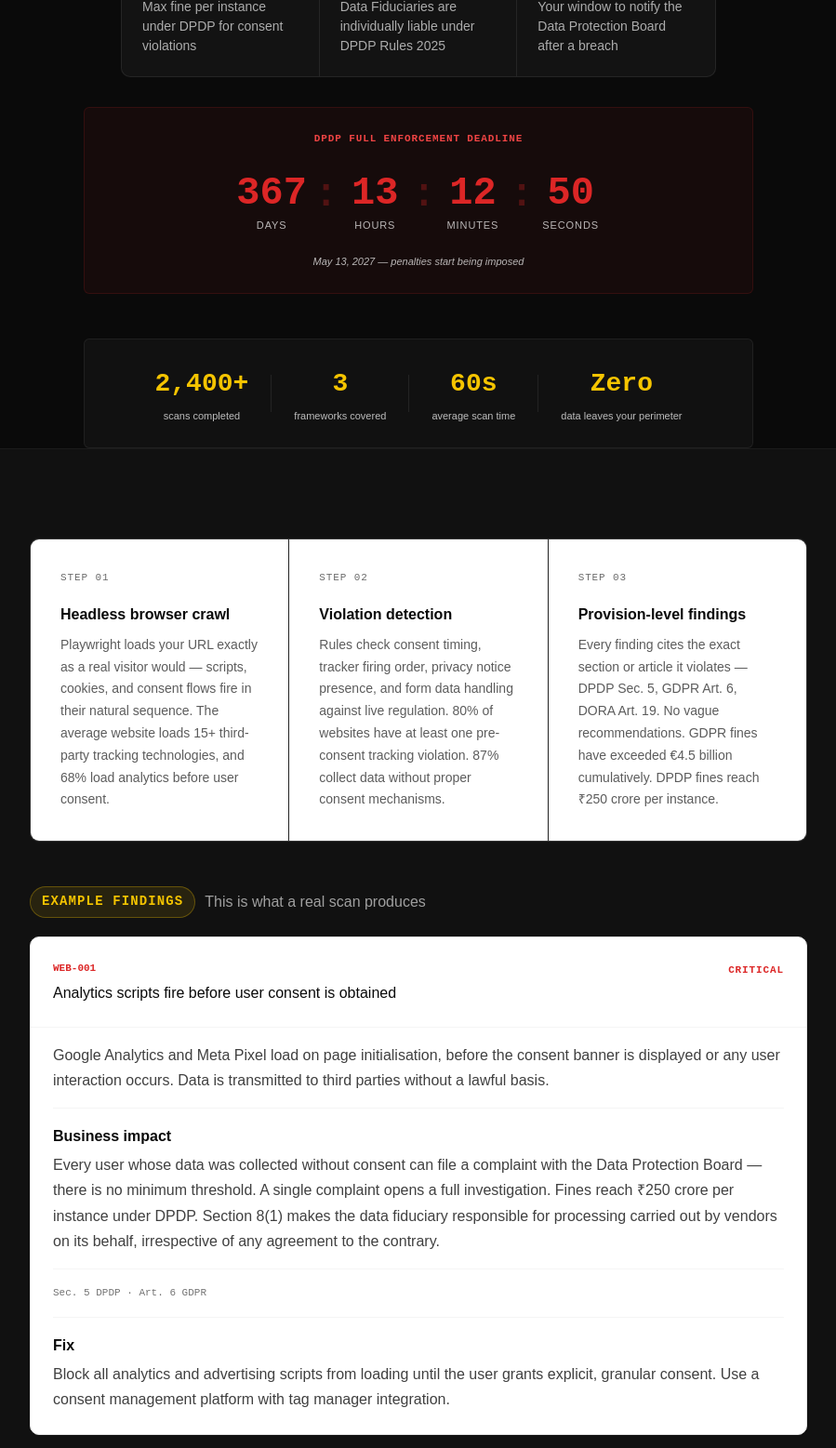
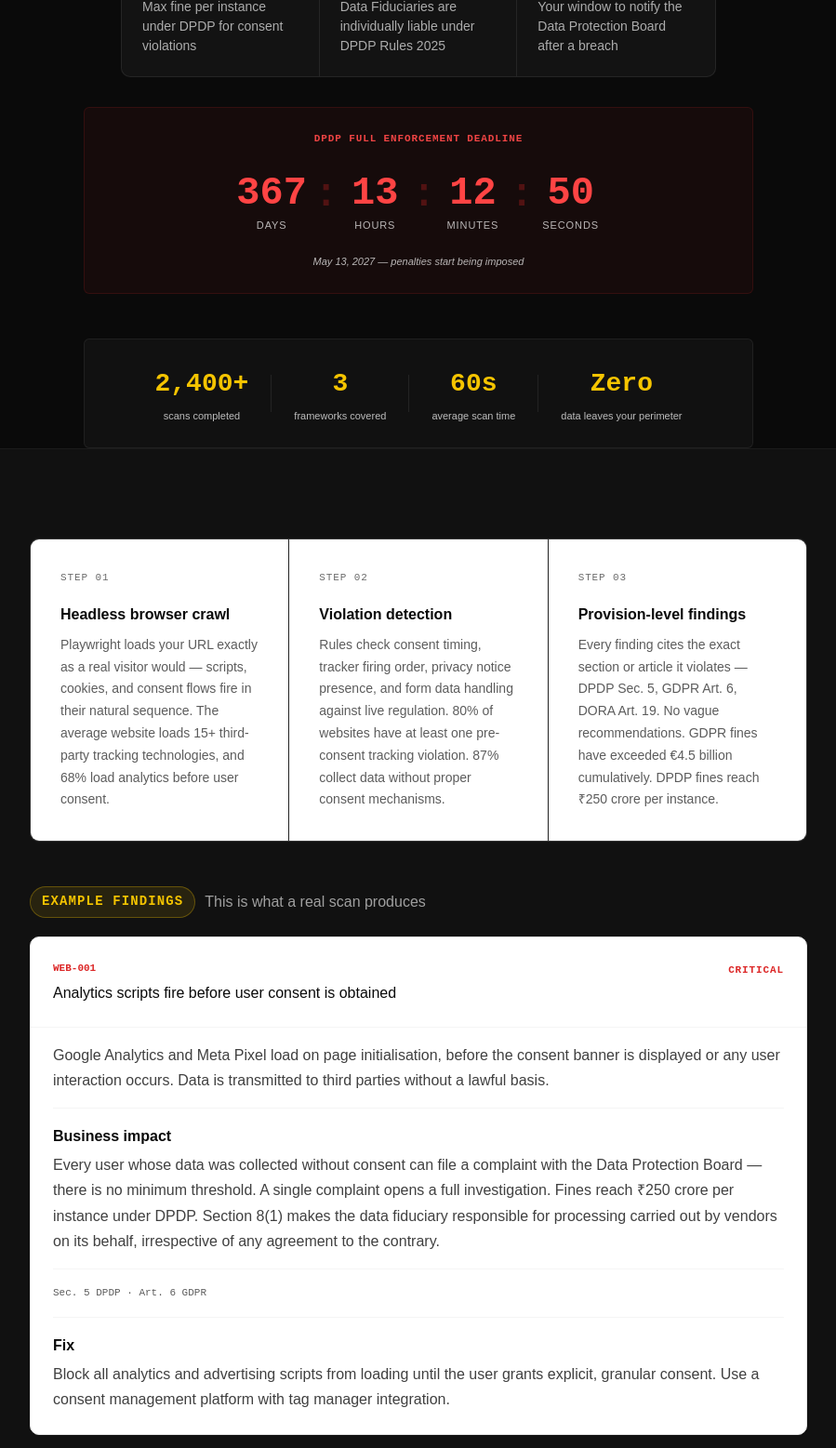
Before and after one commit to jecertis/juro-web, a website: page index.html in a window 1280 px wide. Shown: the part 1071-2628 px from the top of the page at 93% size, without its empty margins (190-1089 px from the left). Drawn offline with Linux system fonts and the light colour scheme; no server answers.

Commit message:
fix(a11y): boost countdown-num and rule-chip contrast to pass WCAG AA
countdown-num: #DC2626 on dark strip bg (#170C0C) = 3.97:1 → #FF4444 = 5.63:1
rule-chip: gray-500 (#737373) on white = 4.29:1 → #5C5C5C = 5.74:1

Co-Authored-By: Claude Opus 4.7 (1M context) <noreply@anthropic.com>

```diff
--- a/css/main.css
+++ b/css/main.css
@@ -658,6 +658,11 @@
    Override to #5C5C5C which is 5.74:1 on white. */
 .who-desc { color: #5C5C5C; }
 .how-step-desc { color: #5C5C5C; }
+.rule-chip { color: #5C5C5C; }
+
+/* countdown-num: --red (#DC2626) on dark strip bg (~#170C0C) = 3.97:1 → FAIL.
+   Boost to #FF4444 which gives 5.63:1 on the same bg. */
+.countdown-num { color: #FF4444; }
 
 /* ────────────────────────────────────────────────
    Mobile-first enhancements
```
